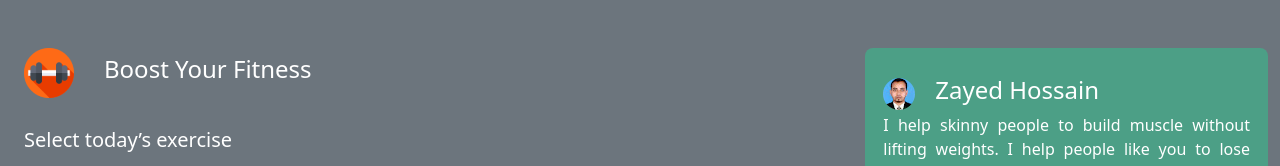
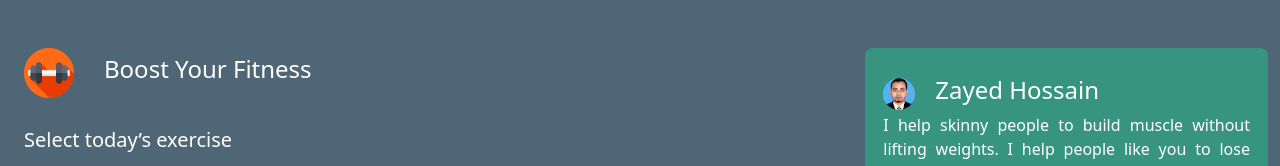
Before and after one commit to opuzayed/boost-your-fitness, a React (Create React App) app: page / in a window 1280 px wide. Shown: the top 166 px of the page. Built offline with nearby package versions, Linux system fonts and the light colour scheme.

Commit message:
exercise time add

```diff
--- a/public/data.json
+++ b/public/data.json
@@ -3,37 +3,37 @@
     "id": "1",
     "title": "Push-Up",
     "img": "https://cdn.evolve-mma.com/wp-content/uploads/2021/05/rich-franklin-push-up.jpeg",
-    "time": "10s"
+    "time": 10
   },
   {
     "id": "2",
     "title": "Pull-Up",
     "img": "https://www.muscleandfitness.com/wp-content/uploads/2019/12/Fit-Man-Performing-A-Pullup-In-The-Park.jpg?quality=86&strip=all",
-    "time": "15s"
+    "time": 15
   },
   {
     "id": "3",
     "title": "Squats",
     "img": "https://post.healthline.com/wp-content/uploads/2019/09/man-squatting-outdoors-732x549-thumbnail.jpg",
-    "time": "20s"
+    "time": 20
   },
   {
     "id": "4",
     "title": "Sit-Ups",
     "img": "https://media.istockphoto.com/id/598666666/photo/incline-sit-up-training.jpg?s=612x612&w=0&k=20&c=BdMwcYEIDps9x_DD73hKUOeE0b6kdV9k80mD1WAVgi0=",
-    "time": "25s"
+    "time": 25
   },
   {
     "id": "5",
     "title": "Bench-Press",
     "img": "https://barbend.com/wp-content/uploads/2017/06/BarBend-Feature-Image-1200-x-675-35.jpg",
-    "time" :  "30s"
+    "time" :  30
   },
   {
     "id": "6",
     "title": "Barbell bicep curls",
     "img": "https://image.boxrox.com/2022/01/EZ-Barbell-biceps-curl-1024x580.jpg",
-    "time" :  "40s"
+    "time" :  40
   }
 
 ]
--- a/src/components/ExerciseDetails/ExerciseDetails.js
+++ b/src/components/ExerciseDetails/ExerciseDetails.js
@@ -1,19 +1,20 @@
 import React from "react";
 import "./ExerciseDetails.css";
 import Button from "react-bootstrap/Button";
-import toast, { Toaster } from 'react-hot-toast';
-const ExerciseDetails = () => {
+import toast, { Toaster } from "react-hot-toast";
+const ExerciseDetails = ({ time }) => {
   const showAlert = () => {
-    toast.success('You have completed todays task');
-  }
+    toast.success("You have completed todays task");
+  };
+
   return (
     <div style={{ marginTop: "30px" }}>
-      <h4 style={{color:'white'}}>Exercise Details</h4>
+      <h4 style={{ color: "white" }}>Exercise Details</h4>
       <div className="details-time">
         <p style={{ marginLeft: "10px", marginTop: "7px", fontWeight: "bold" }}>
           Exercise Time
         </p>
-        <p style={{ marginRight: "10px", marginTop: "7px" }}>0s</p>
+        <p style={{ marginRight: "10px", marginTop: "7px" }}>{time}s</p>
       </div>
       <br />
       <div className="details-time">
@@ -25,9 +26,9 @@ const ExerciseDetails = () => {
       <br />
       <div className="d-grid gap-2">
         <Button onClick={showAlert} variant="primary" size="lg">
-            Activity Completed
+          Activity Completed
         </Button>
-        <Toaster/>
+        <Toaster />
       </div>
     </div>
   );
--- a/src/components/InfoDetails/InfoDetails.js
+++ b/src/components/InfoDetails/InfoDetails.js
@@ -1,24 +1,32 @@
-import React from 'react';
-import img from '../../Assets/Images/opu.jpg';
-import Break from '../Break/Break';
-import ExerciseDetails from '../ExerciseDetails/ExerciseDetails';
-import './InfoDetails.css';
+import React from "react";
+import img from "../../Assets/Images/opu.jpg";
+import Break from "../Break/Break";
+import ExerciseDetails from "../ExerciseDetails/ExerciseDetails";
+import "./InfoDetails.css";
 const InfoDetails = (props) => {
-    const {time} = props;
+  const { time } = props;
 
   return (
-        <div style={{marginLeft:'10px', marginTop:'20px', marginRight:'10px', position:'sticky', top:'0'}}>
-            <div className='img-style'>
+    <div
+      style={{
+        marginLeft: "10px",
+        marginTop: "20px",
+        marginRight: "10px",
+        position: "sticky",
+        top: "0",
+      }}
+    >
+      <div className="img-style">
         <img src={img} alt="" />
-                <h4 style={{color:'white'}}>Zayed Hossain</h4>
+        <h4 style={{ color: "white" }}>Zayed Hossain</h4>
       </div>
-            <p style={{textAlign:'justify',color:'white'}}>
-                I help skinny people to build muscle without lifting weights.
-                I help people like you to lose weight without breaking a sweat.
-                We help athletes to up their game through proper nutrition.
+      <p style={{ textAlign: "justify", color: "white" }}>
+        I help skinny people to build muscle without lifting weights. I help
+        people like you to lose weight without breaking a sweat. We help
+        athletes to up their game through proper nutrition.
       </p>
       <Break></Break>
-            <ExerciseDetails></ExerciseDetails>
+      <ExerciseDetails time={time}></ExerciseDetails>
     </div>
   );
 };
--- a/src/components/Main/Main.css
+++ b/src/components/Main/Main.css
@@ -15,6 +15,12 @@
   background-color: rgba(0, 255, 157, 0.3);
   padding: 8px;
   border-radius: 8px;
+  position: sticky;
+  top: 0;
+}
+
+.bg-custom {
+  background-color: #4e6676 !important;
 }
 @media screen and (max-width: 1100px) {
   .products-container {
--- a/src/components/Main/Main.js
+++ b/src/components/Main/Main.js
@@ -4,7 +4,7 @@ import LeftSideTop from "../LeftSideTop/LeftSideTop";
 import Option from "../Option/Option";
 import "./Main.css";
 import Accordion from "react-bootstrap/Accordion";
-
+let times = 0;
 const Main = () => {
   const [options, setOptions] = useState([]);
   const [time, setTime] = useState(0);
@@ -16,12 +16,15 @@ const Main = () => {
   }, []);
 
   const handleAddTime = (selectedProduct) => {
-
+    if (selectedProduct.time > 0) {
+      times += selectedProduct.time;
+      setTime(times);
+    }
   };
 
   return (
     <div>
-      <div className="container-fluid bg-secondary">
+      <div className="container-fluid bg-custom">
         <div className="row">
           <div className="col-md-8 col-12">
             <LeftSideTop></LeftSideTop>
@@ -34,6 +37,9 @@ const Main = () => {
                 ></Option>
               ))}
             </div>
+            <h2 className="text-white text-center mb-5 font-bold">
+              Question's Section
+            </h2>
             <Accordion defaultActiveKey="0">
               <Accordion.Item eventKey="0">
                 <Accordion.Header>How does react works?</Accordion.Header>
@@ -66,14 +72,15 @@ const Main = () => {
               </Accordion.Item>
               <Accordion.Item eventKey="2">
                 <Accordion.Header>
-                What types of work useEffect do except data loading?
+                  What types of work useEffect do except data loading?
                 </Accordion.Header>
                 <Accordion.Body>
-                1.Running on state change: validating input field.
-                2.Running on state change: live filtering
-                3.Running on state change: trigger animation on new array value.
-                4.Running on props change: update paragraph list on fetched API data update.
-                5.Running on props change: updating fetched API data to get BTC updated price
+                  1.Running on state change: validating input field. 2.Running
+                  on state change: live filtering 3.Running on state change:
+                  trigger animation on new array value. 4.Running on props
+                  change: update paragraph list on fetched API data update.
+                  5.Running on props change: updating fetched API data to get
+                  BTC updated price
                 </Accordion.Body>
               </Accordion.Item>
             </Accordion>
--- a/src/components/Option/Option.js
+++ b/src/components/Option/Option.js
@@ -1,17 +1,20 @@
-import React from 'react';
-import './Option.css';
-const Option = ({option, handleAddTime}) => {
-    const { img, title, time} = option;
+import React from "react";
+import "./Option.css";
+const Option = ({ option, handleAddTime }) => {
+  const { img, title, time } = option;
 
   return (
-        <div className='option'>
+    <div className="option">
       <img src={img} alt=""></img>
-            <div className='option-info'>
-                <h5 className='option-name'>{title}</h5>
-                <p>Time Required: {time}</p>
+      <div className="option-info">
+        <h5 className="option-name">{title}</h5>
+        <p>Time Required: {time}s</p>
       </div>
-            <button onClick={() => handleAddTime(option)} className='btn-cart'>
-                <p className='btn-text'>Add to List</p>
+      <button
+        onClick={() => handleAddTime(option)}
+        className="btn-cart"
+      >
+        <p className="btn-text">Add to List</p>
       </button>
     </div>
   );
```
Lines whose indentation alone changed are shown as unchanged.
